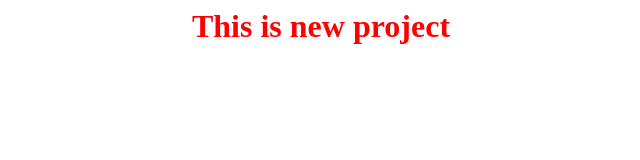
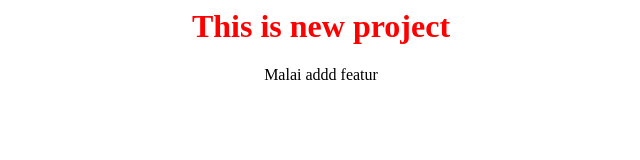
Before and after one commit to Gopi-Dev-004/project, a plain HTML site: page index.html in a window 1280 px wide. Shown: the whole page, without its empty margins (319-959 px from the left). Drawn offline with Linux system fonts and the light colour scheme.

Commit message:
added phara

```diff
--- a/index.html
+++ b/index.html
@@ -5,6 +5,7 @@
 <body>
   <center>
 <h1 style="color: red">This is new project </h1>
+<p>Malai addd featur </p>
   </center>
 </body>
 </html>
```
